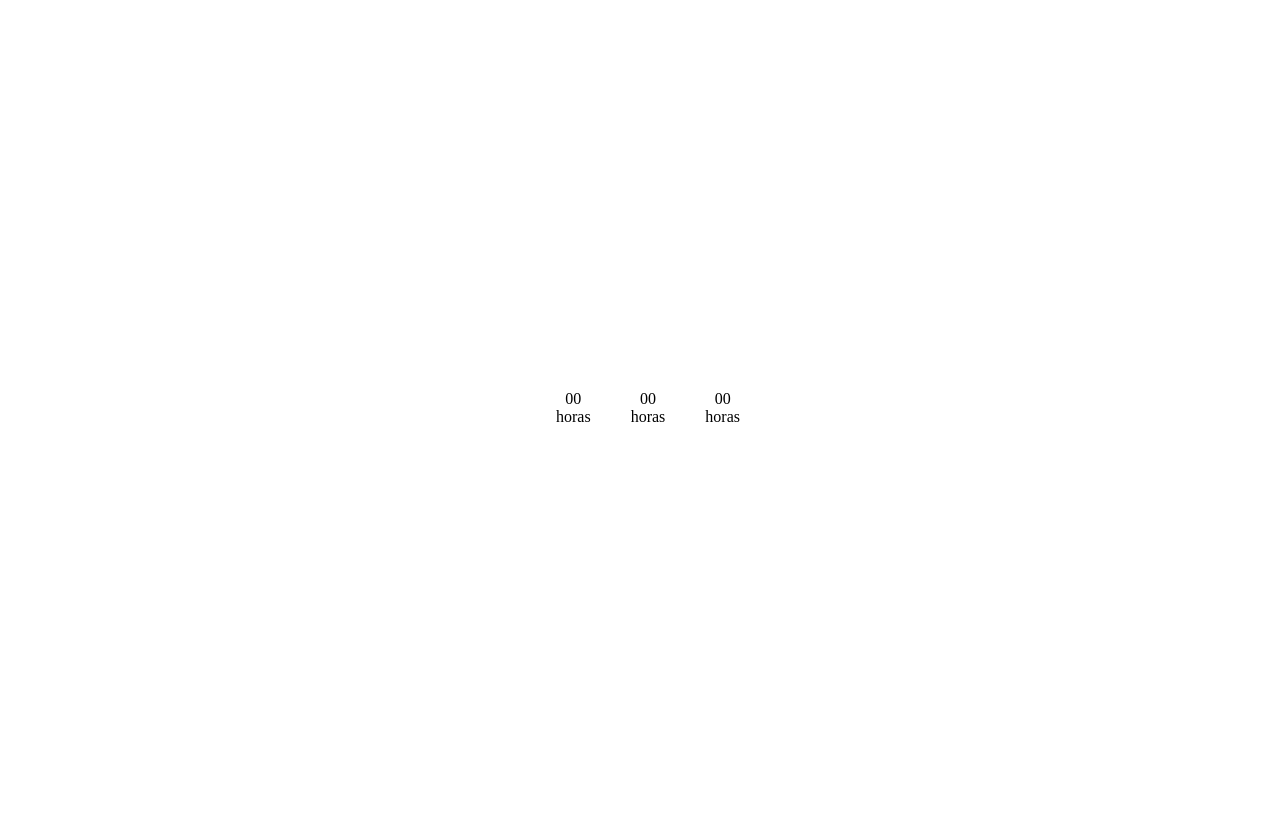
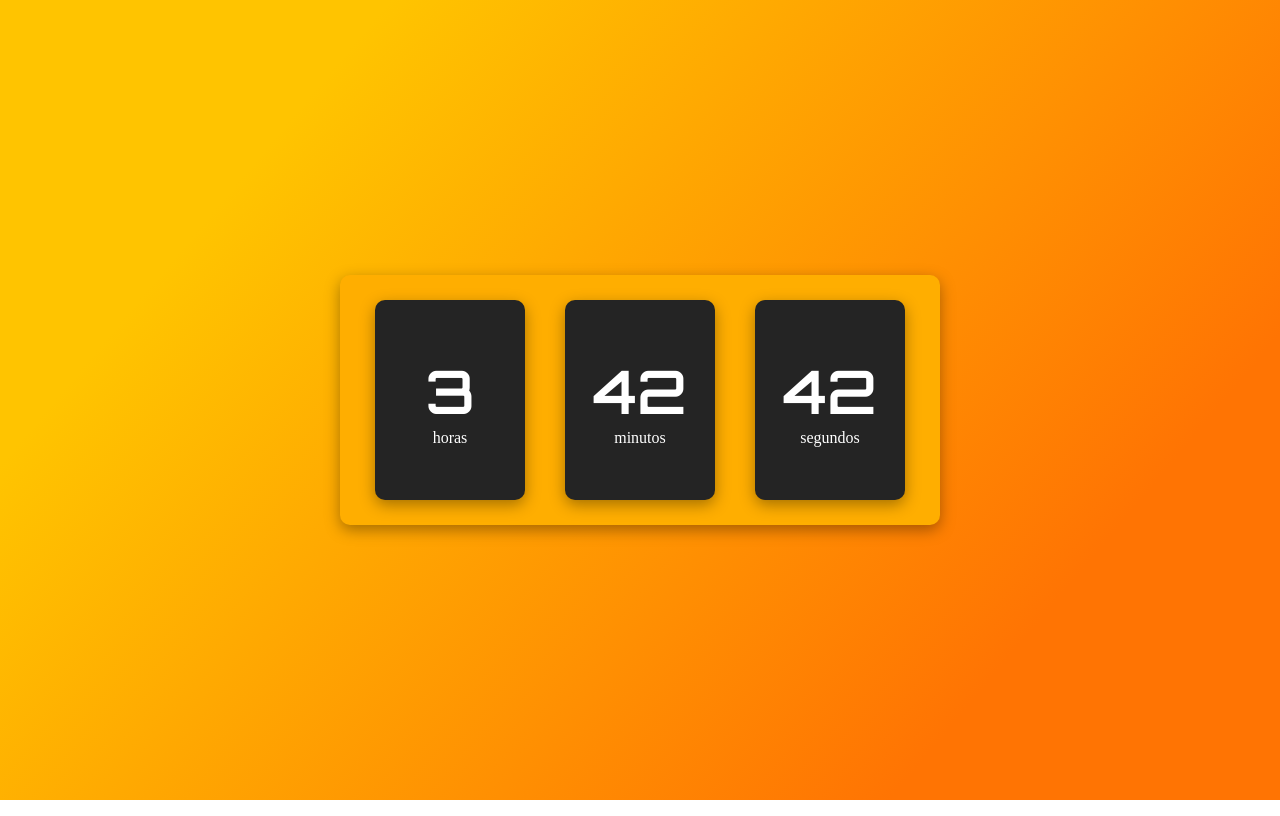
Before and after one commit to eu-Jompa/RelogioDigital, a plain HTML site: page index.html in a window 1280 px wide. Drawn offline with Linux system fonts and the light colour scheme.

Commit message:
Implementando JavaScript

```diff
--- a/index.html
+++ b/index.html
@@ -4,6 +4,11 @@
     <meta charset="UTF-8">
     <meta name="viewport" content="width=device-width, initial-scale=1.0">
     <title>Relógio Digital</title>
+    <!-- Fonte -->
+    <link rel="preconnect" href="https://fonts.googleapis.com">
+<link rel="preconnect" href="https://fonts.gstatic.com" crossorigin>
+<link href="https://fonts.googleapis.com/css2?family=Orbitron:wght@400..900&display=swap" rel="stylesheet">
+    <!-- Fonte -->
     <link rel="stylesheet" href="style.css">
 </head>
 <body>
@@ -14,12 +19,13 @@
         </div>
         <div class="">
             <span class="minutos">00</span>
-            <span>horas</span>
+            <span>minutos</span>
         </div>
         <div class="">
             <span class="segundos">00</span>
-            <span>horas</span>
+            <span>segundos</span>
         </div>
     </div>
+    <script src="script.js"></script>
 </body>
 </html>
--- /dev/null
+++ b/script.js
@@ -0,0 +1,19 @@
+const windowHoras = document.querySelector('.horas');
+const windowMinutos = document.querySelector('.minutos');
+const windowSegundos = document.querySelector('.segundos');
+
+let hora=0;
+let minuto=0;
+let segundo=0;
+
+
+const interval = setInterval(function time(){
+    let date = new Date();
+    hora = date.getHours();
+    minuto = date.getMinutes();
+    segundo = date.getSeconds();
+
+    windowHoras.textContent = hora;
+    windowMinutos.textContent = minuto;
+    windowSegundos.textContent = segundo;
+})
--- a/style.css
+++ b/style.css
@@ -1,12 +1,15 @@
+*{
+    margin: 0;
+}
 body{
     display: flex;
     flex-direction: row;
-    display: ;
+
     width: 100vw;
-    min-height: 100vh;
+    height: 100vh;
     justify-content: center;
     align-items: center;
-    background-image: linear-gradient(90deg, rgba(1,1,1,.1)8% rgba(1,1,1,1)90%);
+    background: linear-gradient(130deg, rgb(255, 196, 0)20%, rgb(255, 116, 3)80%);
 
 }
 
@@ -14,7 +17,9 @@ body{
     display: flex;
     flex-direction: row;
     width: 600px;
-    height: 300px;
+    height: 250px;
+    background-color: rgb(255, 174, 0);
+    border-radius: 10px;
 }
 div{
     display: flex;
@@ -22,4 +27,15 @@ div{
     justify-content: center;
     align-items: center;
     margin: 20px;
+    width: 150px;
+    height: 200px;
+    background-color: rgb(36, 36, 36);
+    border-radius: 10px;
+    color: white;
+    box-shadow: rgba(0, 0, 0, 0.35) 0px 5px 15px;
 }
+.horas,.minutos,.segundos{
+    font-family: "Orbitron", sans-serif;
+    font-size: 60px;
+    font-weight: 600;
+}
```
